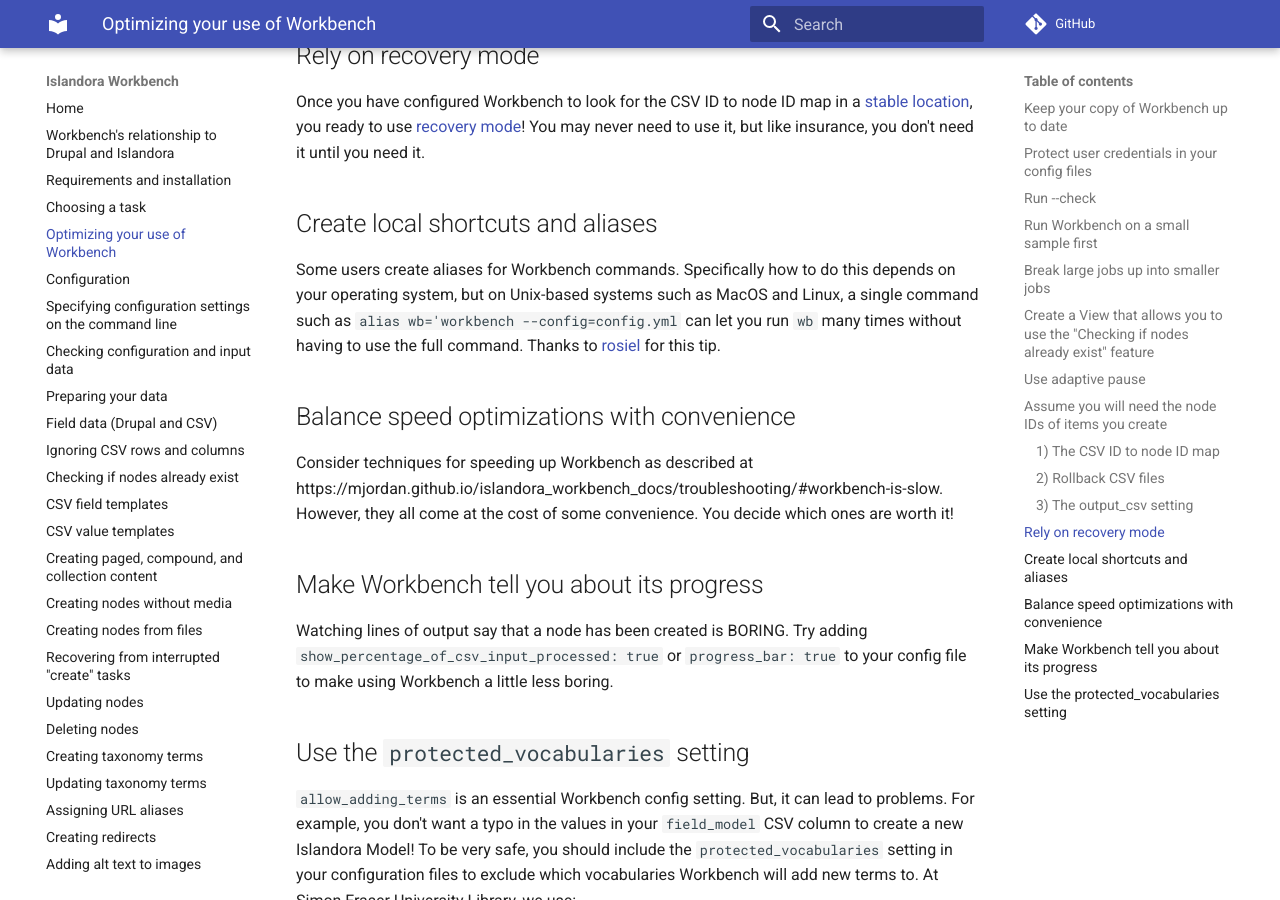
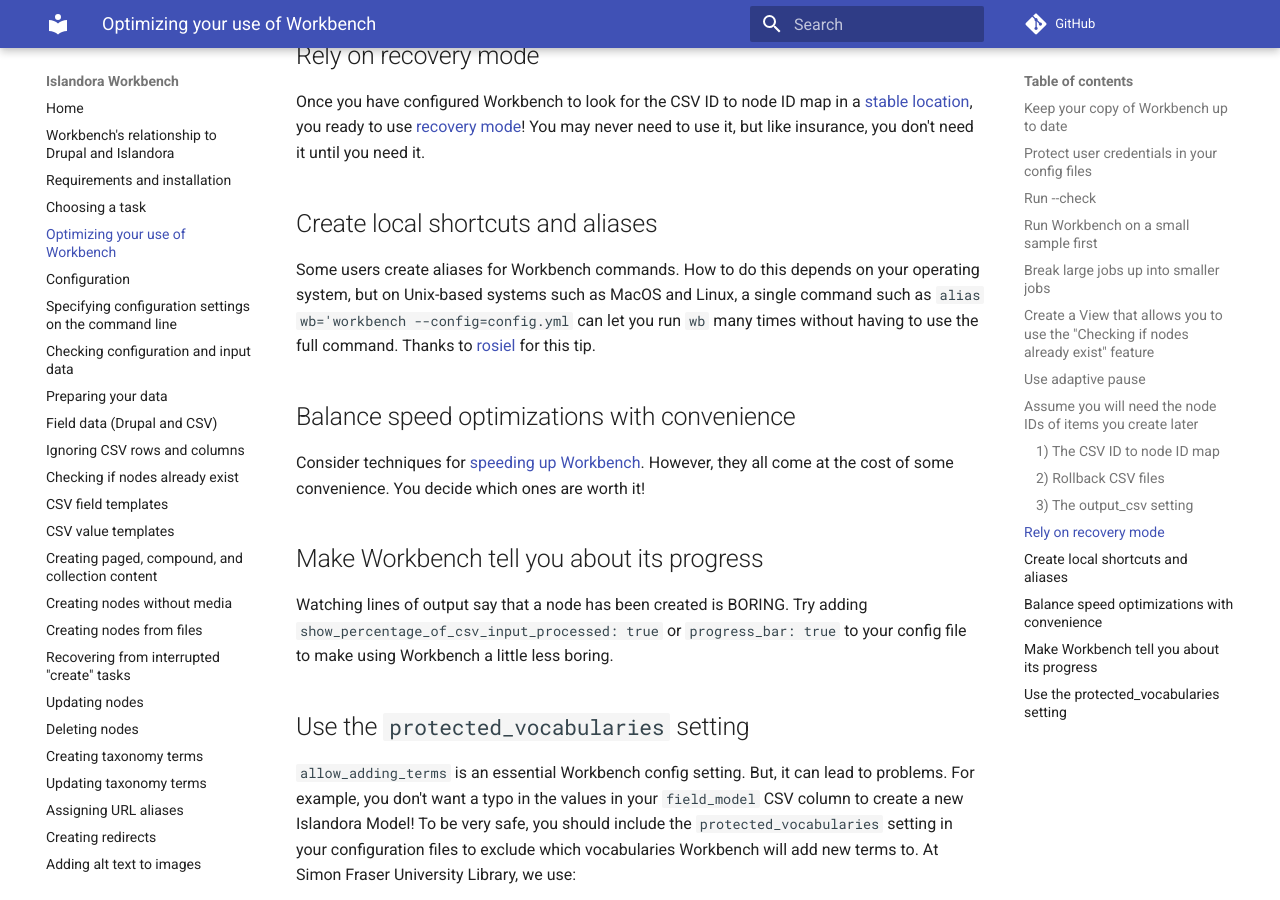
Before and after one commit to mjordan/islandora_workbench_docs, an MkDocs documentation site: the page built from docs/optimizing_your_use_of_workbench.md, in a window 1280 px wide and 900 px high, scrolled down 2684 px. Built offline with MkDocs 1.6.1 and Material for MkDocs 9.7.7, drawn with Linux system fonts in a browser that asks for light colours; comment, search, counter and statistics services are not loaded; some of the changed text lies outside the part shown.

Commit message:
Minor edits.

```diff
--- a/docs/optimizing_your_use_of_workbench.md
+++ b/docs/optimizing_your_use_of_workbench.md
@@ -36,7 +36,7 @@
 
 [Adaptive pause](/islandora_workbench_docs/reducing_load/#adaptive-pause) is an effective way to decrease the likelihood that Workbench will time out due to excessive load on the Drupal server. Since it only pauses Workbench when needed, the few times it will introduce a small pause in execution time are well worth the increased reliability it introduces.
 
-## Assume you will need the node IDs of items you create
+## Assume you will need the node IDs of items you create later
 
 Having the node IDs generated during `create` tasks, and being able to relate them to a given Workbench job, is very useful, for example if you need to run an remedial `update` or `add_media` task on a large set of new nodes. Workbench provides a few ways to provide those node IDs.
 
@@ -62,12 +62,12 @@
 
 ## Create local shortcuts and aliases
 
-Some users create aliases for Workbench commands. Specifically how to do this depends on your operating system, but on Unix-based systems such as MacOS and Linux, a single command such as `alias wb='workbench --config=config.yml` can let you run `wb` many times without having to use the full command. Thanks to [rosiel](https://github.com/mjordan/islandora_workbench/issues/789#issuecomment-2189446853) for this tip.
+Some users create aliases for Workbench commands. How to do this depends on your operating system, but on Unix-based systems such as MacOS and Linux, a single command such as `alias wb='workbench --config=config.yml` can let you run `wb` many times without having to use the full command. Thanks to [rosiel](https://github.com/mjordan/islandora_workbench/issues/789#issuecomment-2189446853) for this tip.
 
 
 ## Balance speed optimizations with convenience
 
-Consider techniques for speeding up Workbench as described at https://mjordan.github.io/islandora_workbench_docs/troubleshooting/#workbench-is-slow. However, they all come at the cost of some convenience. You decide which ones are worth it!
+Consider techniques for [speeding up Workbench](/islandora_workbench_docs/troubleshooting/#workbench-is-slow). However, they all come at the cost of some convenience. You decide which ones are worth it!
 
 
 ## Make Workbench tell you about its progress
```
